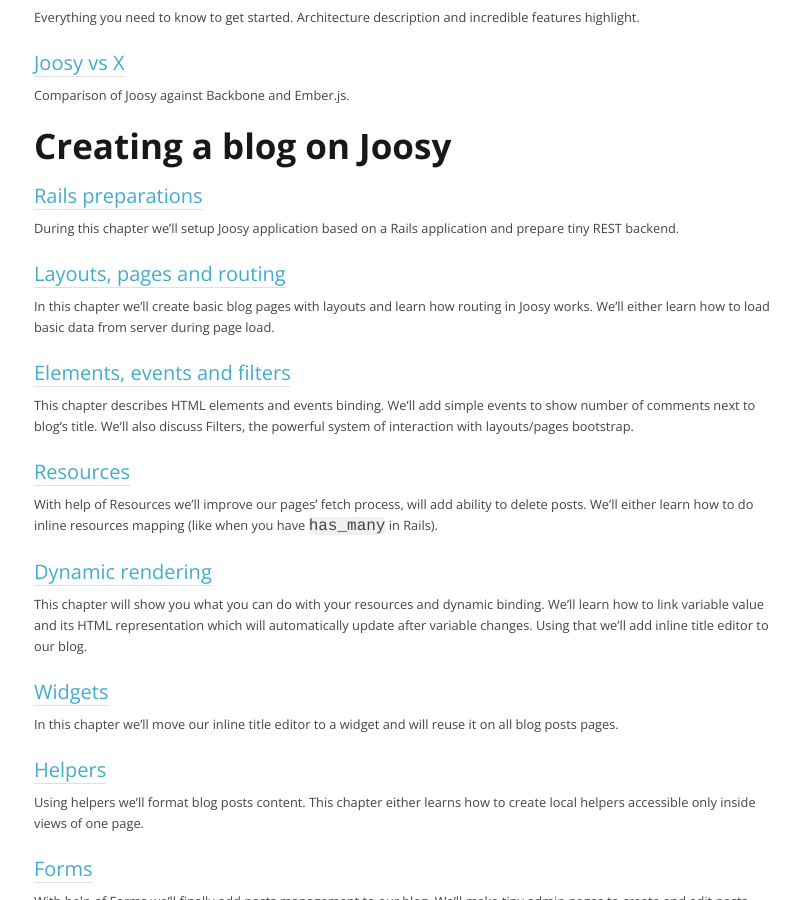
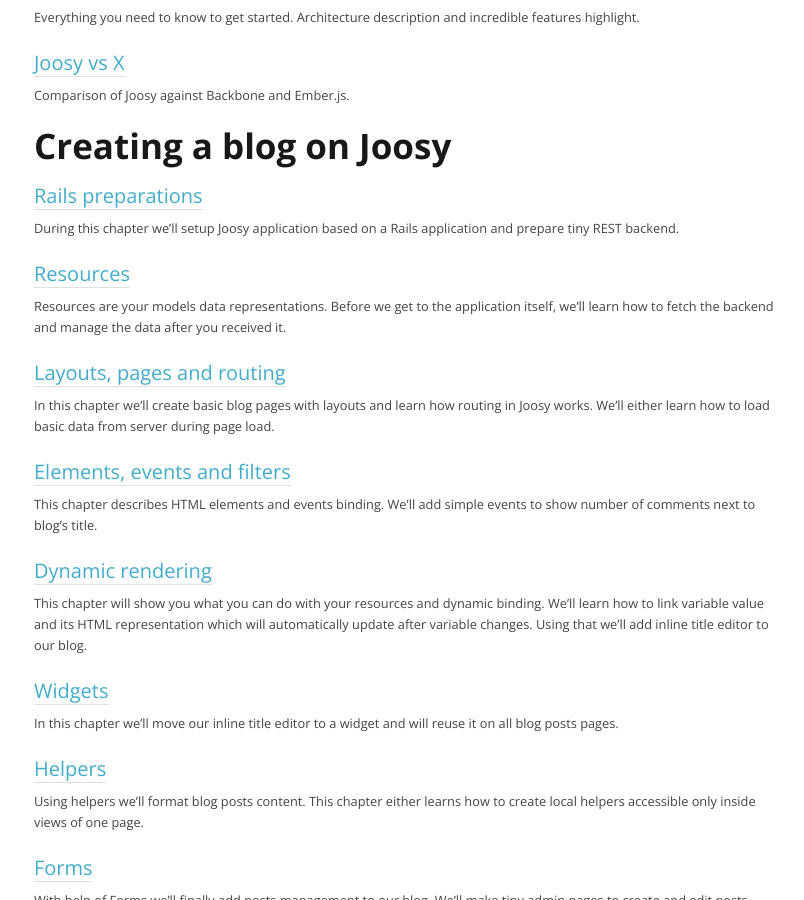
Before and after one commit to joosy/guides, a Jekyll site: the page built from index.md, in a window 1280 px wide and 900 px high, scrolled down 640 px. Shown: the whole window, without its empty margins (232-1036 px from the left). Built offline with Jekyll 4.4.1, drawn with Linux system fonts in a browser that asks for light colours; comment, search, counter and statistics services are not loaded.

```diff
--- a/index.md
+++ b/index.md
@@ -29,17 +29,18 @@
 
   During this chapter we'll setup Joosy application based on a Rails application and prepare tiny REST backend.
 
-* ### [Layouts, pages and routing](guides/layouts-pages-and-routing.html)
+* ### [Resources](guides/blog/resources.html)
+
+  Resources are your models data representations. Before we get to the application itself, we'll learn how to fetch
+  the backend and manage the data after you received it.
+
+* ### [Layouts, pages and routing](guides/blog/layouts-pages-and-routing.html)
 
   In this chapter we'll create basic blog pages with layouts and learn how routing in Joosy works. We'll either learn how to load basic data from server during page load.
 
 * ### [Elements, events and filters](guides/blog/elements-events-and-filters.html)
 
-  This chapter describes HTML elements and events binding. We'll add simple events to show number of comments next to blog's title. We'll also discuss Filters, the powerful system of interaction with layouts/pages bootstrap.
-
-* ### [Resources](guides/blog/resources.html)
-
-  With help of Resources we'll improve our pages' fetch process, will add ability to delete posts. We'll either learn how to do inline resources mapping (like when you have `has_many` in Rails).
+  This chapter describes HTML elements and events binding. We'll add simple events to show number of comments next to blog's title.
 
 * ### [Dynamic rendering](guides/blog/dynamic-rendering.html)
 
```
Also changed, not shown: guides/blog/elements-events-and-filters.md (+4 -0 lines), guides/blog/layouts-pages-and-routing.md (+4 -0 lines), guides/blog/rails-preparations.md (+5 -0 lines).
